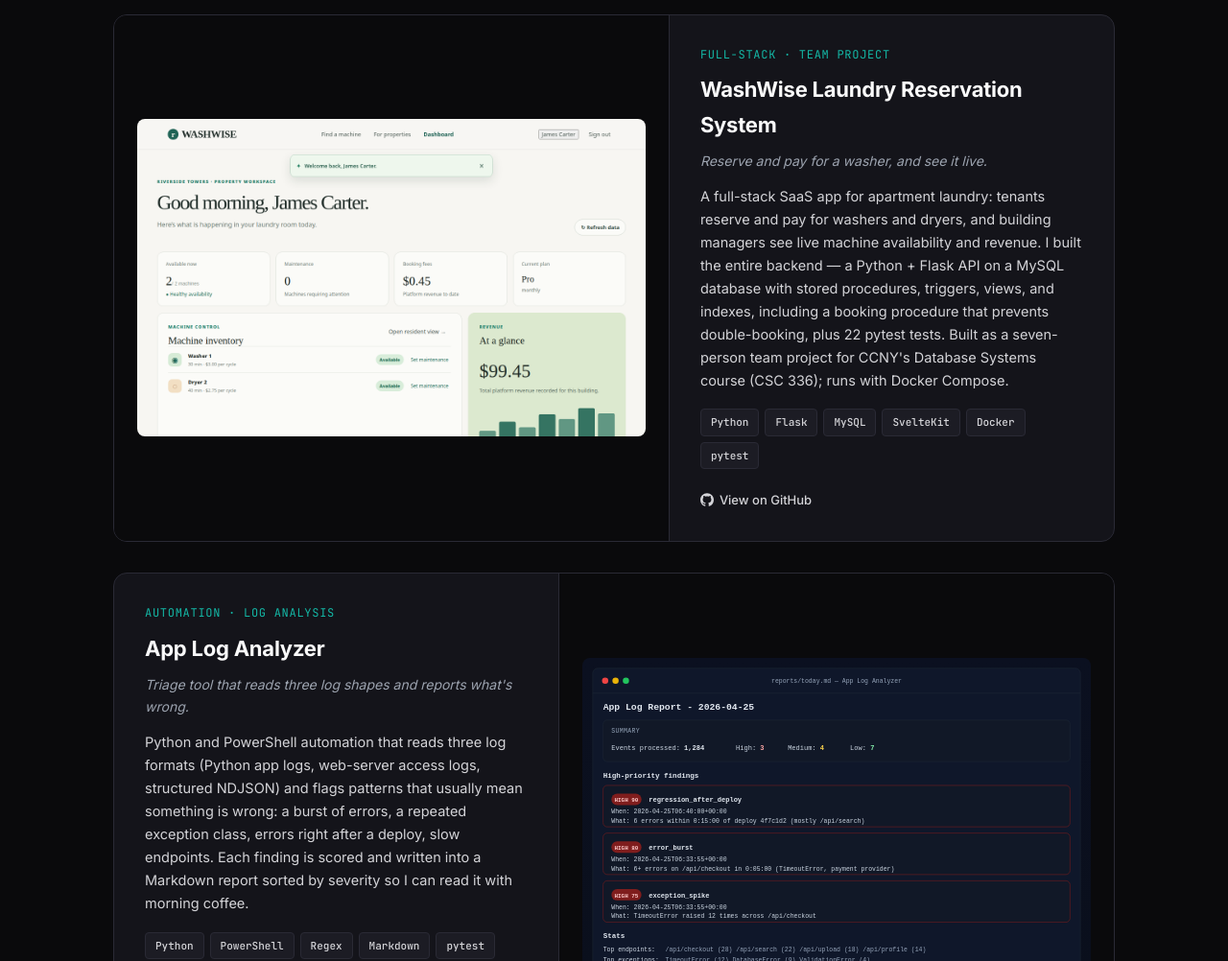
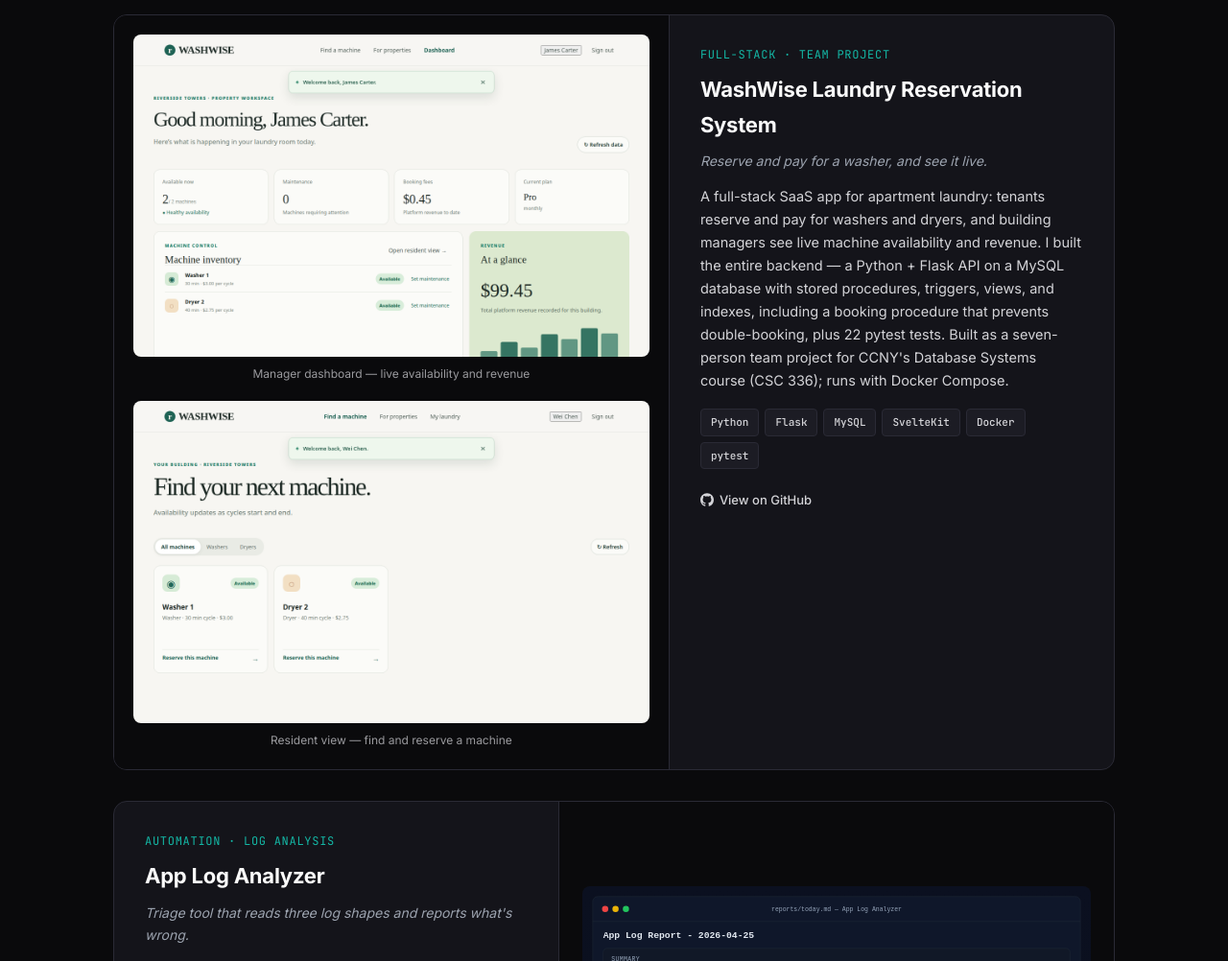
Before and after one commit to diallosanazy/diallosanazy.github.io, a plain HTML site: page index.html in a window 1280 px wide. Shown: the part 2620-3622 px from the top of the page at 96% size. Drawn offline with Linux system fonts and the light colour scheme.

Commit message:
Show both WashWise screenshots

```diff
--- a/index.html
+++ b/index.html
@@ -385,6 +385,23 @@ section {
   height: auto;
   border-radius: 8px;
   display: block;
+}
+
+/* Two stacked screenshots (e.g. manager + resident views) */
+.project-image--two {
+  flex-direction: column;
+  gap: 18px;
+  padding: 20px;
+  align-items: stretch;
+}
+.project-image--two figure {
+  margin: 0;
+}
+.project-image--two figcaption {
+  color: #9a9a9e;
+  font-size: 12px;
+  margin-top: 8px;
+  text-align: center;
 }
 
 /* Real app screenshot: light frame showing the full landing-through-map capture */
@@ -852,8 +869,15 @@ footer {
     <!-- WashWise Laundry Reservation System -->
     <article class="project">
       <div class="project-inner">
-        <div class="project-image">
-          <img src="assets/washwise-dashboard.png" alt="WashWise manager dashboard running: live machine availability and revenue">
+        <div class="project-image project-image--two">
+          <figure>
+            <img src="assets/washwise-dashboard.png" alt="WashWise manager dashboard running: live machine availability and revenue">
+            <figcaption>Manager dashboard &mdash; live availability and revenue</figcaption>
+          </figure>
+          <figure>
+            <img src="assets/washwise-tenant.png" alt="WashWise resident view running: find a machine and reserve it">
+            <figcaption>Resident view &mdash; find and reserve a machine</figcaption>
+          </figure>
         </div>
         <div class="project-content">
           <p class="project-eyebrow">Full-stack · Team project</p>
```
